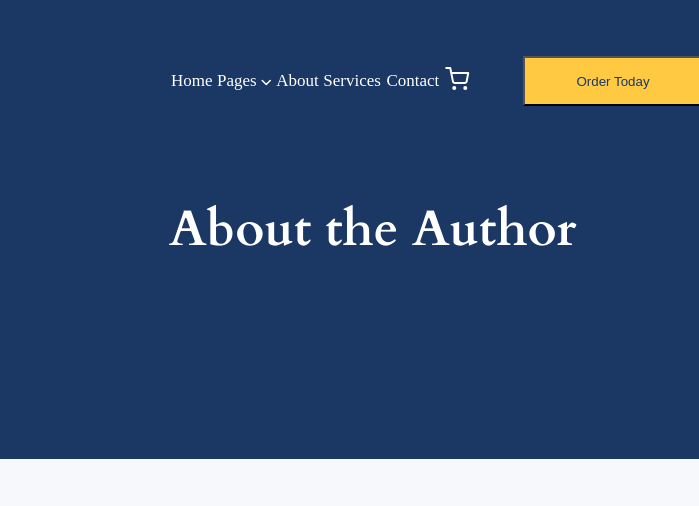
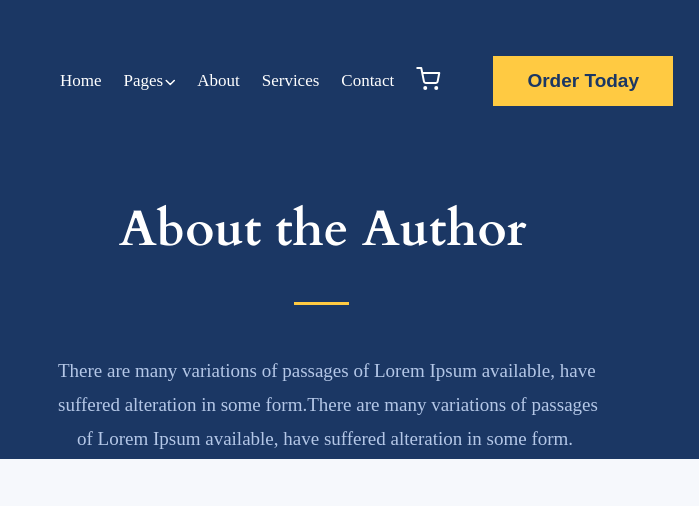
Before and after one commit to GigaManjgaladze/book-webflow-website-template, a plain HTML site: page index.html in a window 1280 px wide. Shown: the part 68-574 px from the top of the page, 581-1280 px from the left. Drawn offline with Linux system fonts and the light colour scheme.

Commit message:
update front

```diff
--- a/index.html
+++ b/index.html
@@ -18,20 +18,21 @@
                 <div class="inline-block pt-70">
                     <img src="./image/book.svg" alt="yellow iconic book" class="ml-300 ">
                     <h2 class="white-words   inline-block">Pages</h2>
-                    <img class="ml-33" src="./image/facebook.svg" alt="facebook logo">
-                    <img class="ml10" src="./image/twitter.svg" alt="twitter logo">
-                    <img class="ml10" src="./image/linkedin.svg" alt="linkedin logo">
+                    <a href="https://www.facebook.com/" target="_blank"><img class="ml-33" src="./image/facebook.svg" alt="facebook logo"></a>
+                    <a href="https://twitter.com/" target="_blank"><img class="ml10" src="./image/twitter.svg" alt="twitter logo"></a>
+                    <a href="https://www.linkedin.com/" target="_blank"><img class="ml10" src="./image/linkedin.svg" alt="linkedin logo"></a>
 
-                <div class="inline-block ml-750 ">
+                <div class="inline-block ml-639 ">
                     <table>
                         <tbody>
                             <tr>
                                 <td>Home</td>
-                                <td>Pages <img src="./image/chevron.svg" alt="chevron"></td>
-                                <td>About</td>
-                                <td>Services</td>
-                                <td>Contact</td>
-                                <td><img class="inline-block" src="./image/cart.svg" alt="cart"></td>
+                                <td class="pl-20">Pages </td>
+                                <td><img src="./image/chevron.svg" alt="chevron" ></td>
+                                <td class="pl-20">About</td>
+                                <td class="pl-20">Services</td>
+                                <td class="pl-20">Contact</td>
+                                <td><img class="inline-block pl-20 " src="./image/cart.svg" alt="cart"></td>
                                 <td><button class="order-button">Order Today</button></td>
                             </tr>
                         </tbody>
@@ -42,14 +43,22 @@
                 </div>
                 <div class="mt-90 ml-750">
                     <h1 class="main-header">About the Author</h1>
+                    <img src="./image/line.svg" alt="yellow line" class="ml-175 mt-45">
                 </div>
+                <p class="paragraph-text mt-45 ml-639">
+                    There are many variations of passages of Lorem Ipsum available,
+                    have<br> suffered alteration in some form.There are many variations
+                    of passages<br> &nbsp;&nbsp;&nbsp;&nbsp;of Lorem Ipsum available,  have suffered alteration in some form.
+                </p>
             </div>
             </section>
+            <section>
+                <div class="white-background">
+                <img src="./image/337433660_2557523384386667_6217254334788660505_n.png" alt="man with glasses" class="img-man">
+                <div class="book-info-box mt-90">
 
-            <section>
-            <div class="white-background">
-            <img src="./image/337433660_2557523384386667_6217254334788660505_n.png" alt="man with glasses" class="img-man">
-            </div>
+                </div>
+                </div>
     </section>
     <section>
         <div class="warning-background">
--- a/style.css
+++ b/style.css
@@ -19,6 +19,14 @@
     margin-top: 140px;
 }
 
+.ml-175 {
+    margin-left: 175px;
+}
+
+
+.mt-45 {
+    margin-top: 45px;
+}
 .ml-33 {
     margin-left: 33px;
 }
@@ -28,7 +36,7 @@
 }
 
 .ml-750 {
-    margin-left: 750px;
+    margin-left: 700px;
 }
 
 .ml-300 {
@@ -39,8 +47,16 @@
     padding-top: 50px;
 }
 
+.pl-20 {
+    padding-left: 20px;
+}
+
 .pt-70 {
     padding-top:  70px;
+}
+
+.ml-639 {
+    margin-left: 639px;
 }
 
 .mt-90 {
@@ -51,8 +67,14 @@
     width: 180px;
     height: 50px;
     margin-left: 50px;
+    font-style:'Cardo', serif;
+    font-size: 19px;
+    font-weight: 700;
+    line-height: 24px;
     color:#1B3764;
     background-color: #FFCA42;
+    cursor: pointer;
+    border: 0;
 }
 
 table {
@@ -72,6 +94,25 @@ table {
     font-weight: 700;
     color: white;
     line-height: 55px;
+}
+
+.paragraph-text {
+    font-style:'Inter', sans-serif ;
+    font-weight: 400;
+    font-size: 19px;
+    line-height: 34px;
+    color: #B4C7E7;
+
+
+
+}
+
+.book-info-box {
+    width: 519px;
+    height: 350px;
+    margin-left: 300px;
+    background-color:white;
+
 }
 
 .white-background {
```
Also changed, not shown: image/line.svg (added).
